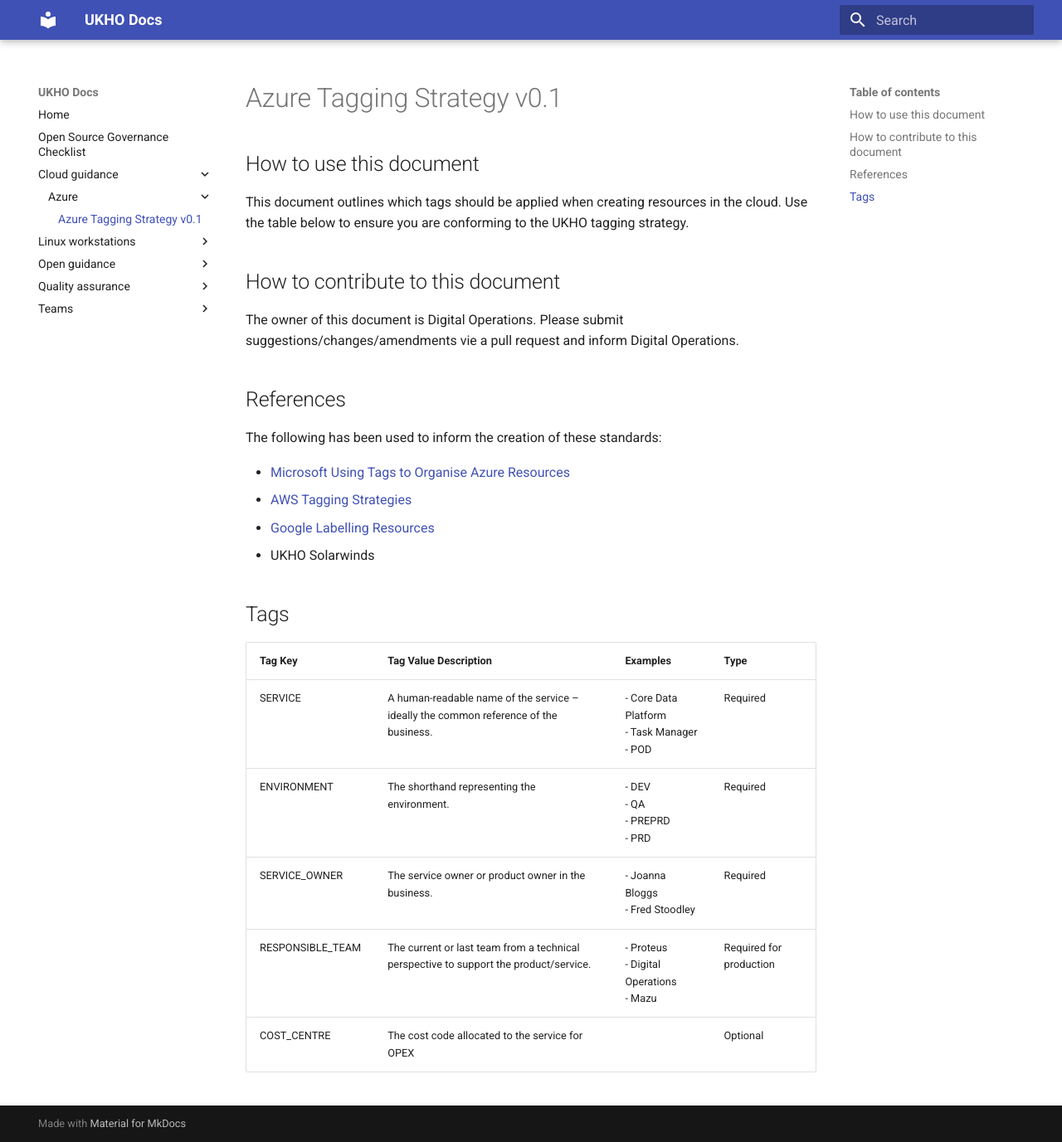
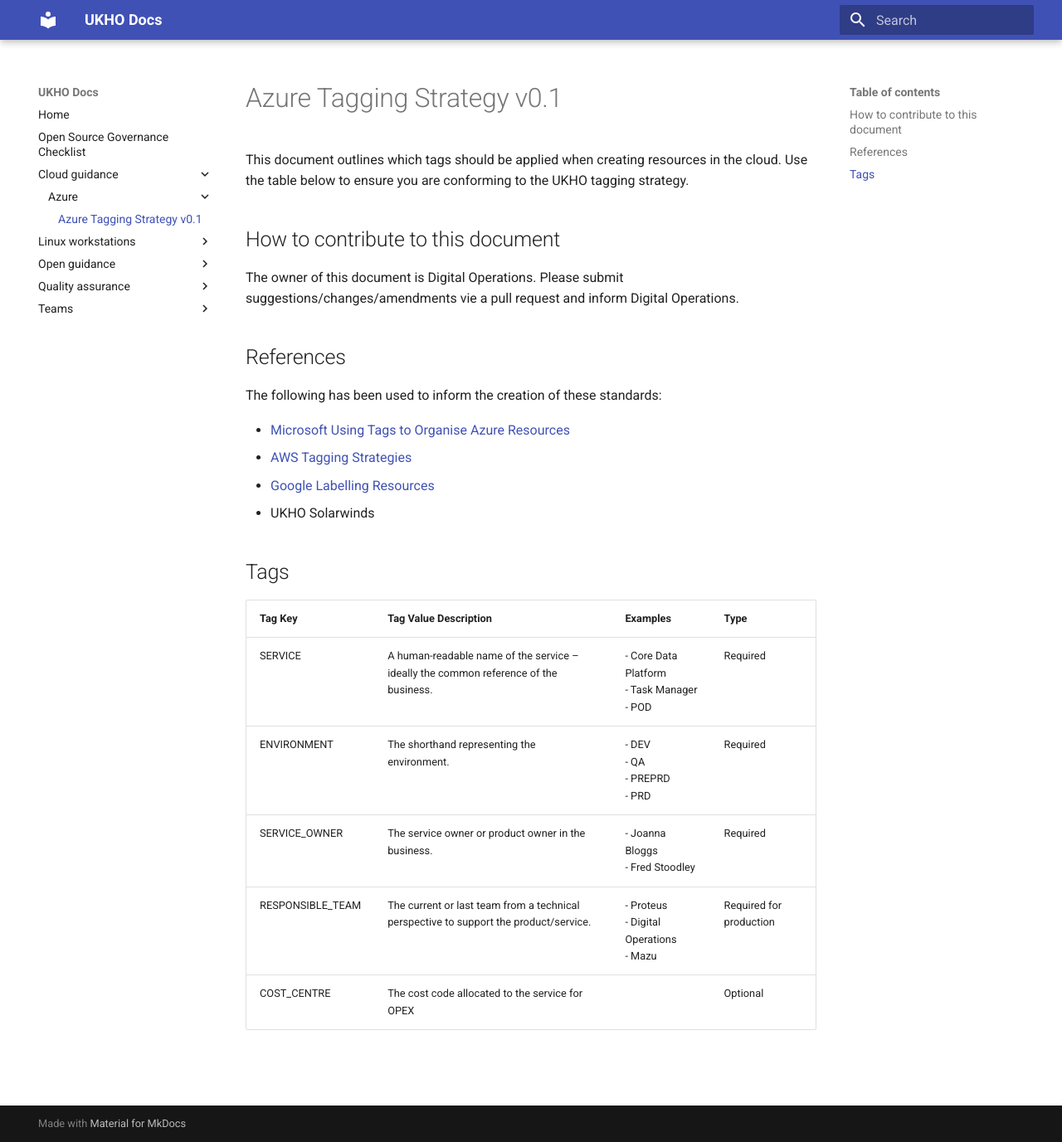
Before and after one commit to UKHO/docs, an MkDocs documentation site: the page built from docs/cloud-guidance/azure/ukho-azure-tagging.md, in a window 1280 px wide and 1377 px high. Shown: the whole window at 83% size. Built offline with MkDocs 1.6.1 and Material for MkDocs 9.7.7, drawn with Linux system fonts in a browser that asks for light colours.

Commit message:
Update docs/cloud-guidance/azure/ukho-azure-tagging.md
Co-Authored-By: Marc Denman <MarcDenman@users.noreply.github.com>

```diff
--- a/docs/cloud-guidance/azure/ukho-azure-tagging.md
+++ b/docs/cloud-guidance/azure/ukho-azure-tagging.md
@@ -1,6 +1,5 @@
 # Azure Tagging Strategy v0.1
 
-## How to use this document
 
 This document outlines which tags should be applied when creating resources in the cloud. Use the table below to ensure you are conforming to the UKHO tagging strategy.
 
```
